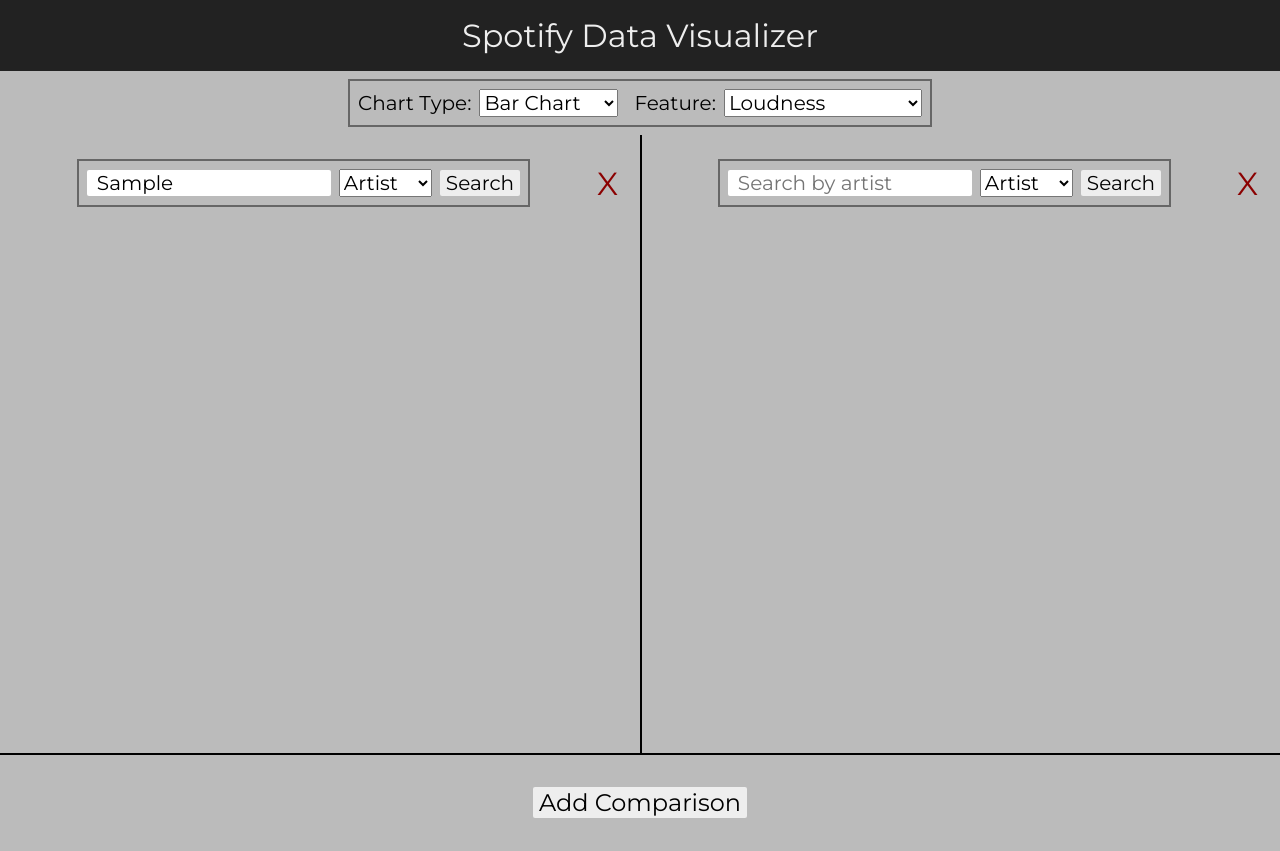
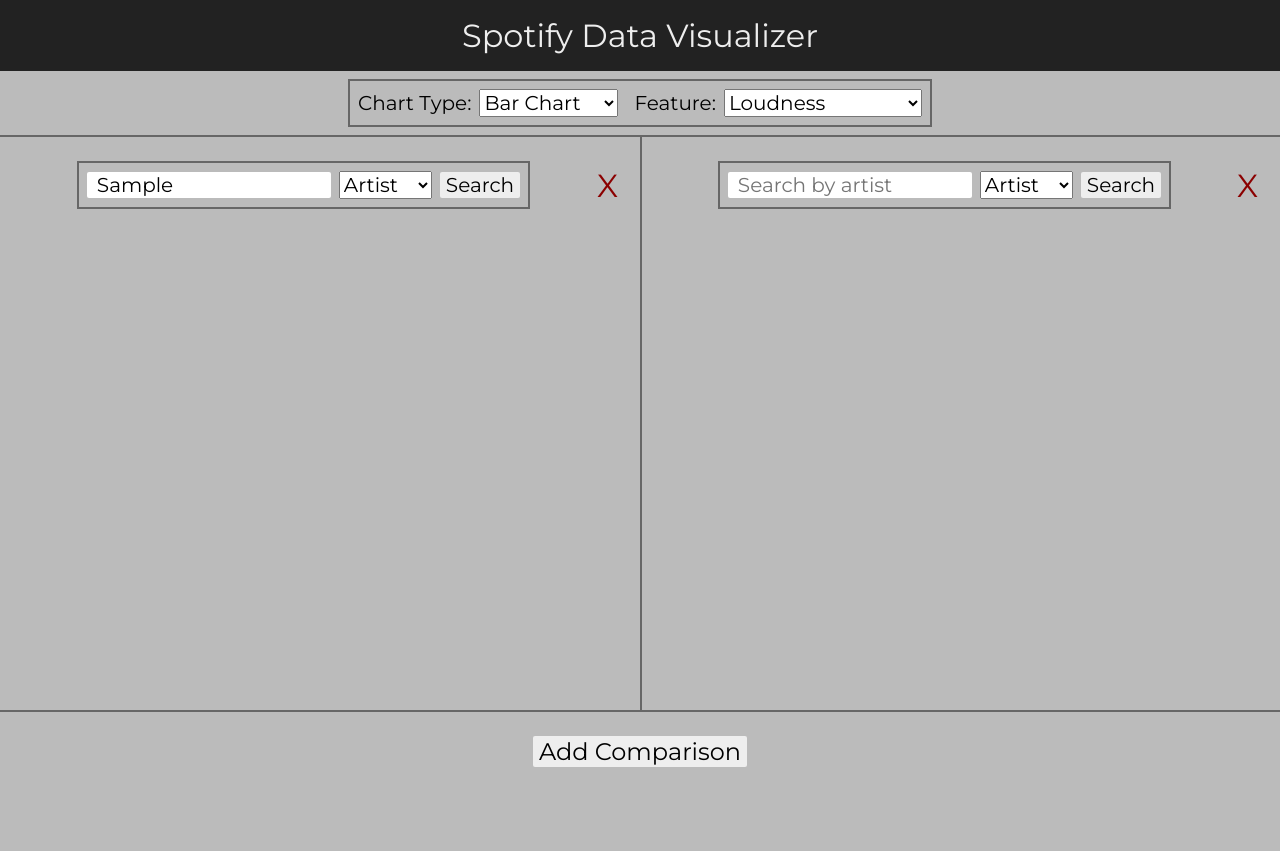
Before and after one commit to kschow/spotify-data-vis, a React (Create React App) app: page / in a window 1280 px wide. Both pictures are taken after typing "Sample" into the empty fields and a click on the button "Add Comparison". After the commit the page ends 800 px from the top, so only its background shows below. Built offline with nearby package versions, Linux system fonts and the light colour scheme; the HTML template or start-up script is replaced by a standard one.

Commit message:
standardize some colors and fix some other styling

```diff
--- a/src/App.scss
+++ b/src/App.scss
@@ -1,10 +1,12 @@
+@import './Common/Styles/Colors';
+
 .App {
   text-align: center;
 }
 
 .Header {
   background-color: #222;
-  color: #eee;
+  color: $button-color;
   font-size: 2rem;
   padding: 1rem;
 }
@@ -17,5 +19,5 @@
   font-size: 1rem;
   margin: 0;
   padding: 0;
-  color: #05f;
+  color: $link-button-color;
 }
--- /dev/null
+++ b/src/Common/Styles/Colors.scss
@@ -0,0 +1,3 @@
+$border-color: #666;
+$button-color: #eee;
+$link-button-color: #05f;
--- a/src/Common/Styles/Controls.scss
+++ b/src/Common/Styles/Controls.scss
@@ -1,8 +1,10 @@
+@import './Colors';
+
 .ControlBox {
   display: flex;
   margin: .5rem auto;
   width: max-content;
-  border: 2px solid #666;
+  border: 2px solid $border-color;
 
   :nth-child(n) {
     font-size: 1.25rem;
@@ -13,5 +15,5 @@
 .Button {
   border-radius: 2px;
   border-width: 0;
-  background: #eee;
+  background: $button-color;
 }
--- a/src/Controls/Pane.scss
+++ b/src/Controls/Pane.scss
@@ -1,3 +1,5 @@
+@import '../Common/Styles/Colors';
+
 .Pane {
   display: flex;
   justify-content: center;
@@ -7,18 +9,18 @@
   padding: 1em;
 
   &.One {
-    border-bottom: 2px solid black;
+    border-bottom: 2px solid $border-color;
   }
 
   &.Two {
-    border-left: 2px solid black;
-    border-bottom: 2px solid black;
+    border-left: 2px solid $border-color;
+    border-bottom: 2px solid $border-color;
   }
 
   &.Three { }
 
   &.Four {
-    border-left: 2px solid black;
+    border-left: 2px solid $border-color;
   }
 
 
--- a/src/Controls/Window.scss
+++ b/src/Controls/Window.scss
@@ -1,5 +1,8 @@
+@import '../Common/Styles/Colors';
+
 .Window {
-  height: 89.5vh;
+  height: 79.85vh;
+  border-top: 2px solid $border-color;
 
   &.Grid {
     display: grid;
@@ -7,16 +10,19 @@
     justify-items: center;
 
     &.Two {
-      grid-template-rows: auto 6rem;
+      grid-template-rows: auto 4rem;
 
       .AddComparison {
         grid-column-end: span 2;
       }
     }
+
+    .AddComparison > button {
+      margin-top: 1.5rem;
+    }
   }
 
   .AddComparison > button {
-    margin-top: 2rem;
     font-size: 1.5rem;
   }
 }
--- a/src/Spotify/Search/SearchArea.scss
+++ b/src/Spotify/Search/SearchArea.scss
@@ -1,3 +1,5 @@
+@import '../../Common/Styles/Colors';
+
 .SearchControls {
   input {
     border-radius: 2px;
@@ -24,7 +26,7 @@
 .SearchResult {
   display: flex;
   padding: .5rem;
-  border-bottom: 1px solid black;
+  border-bottom: 1px solid $border-color;
   cursor: pointer;
 
   &:hover {
```
